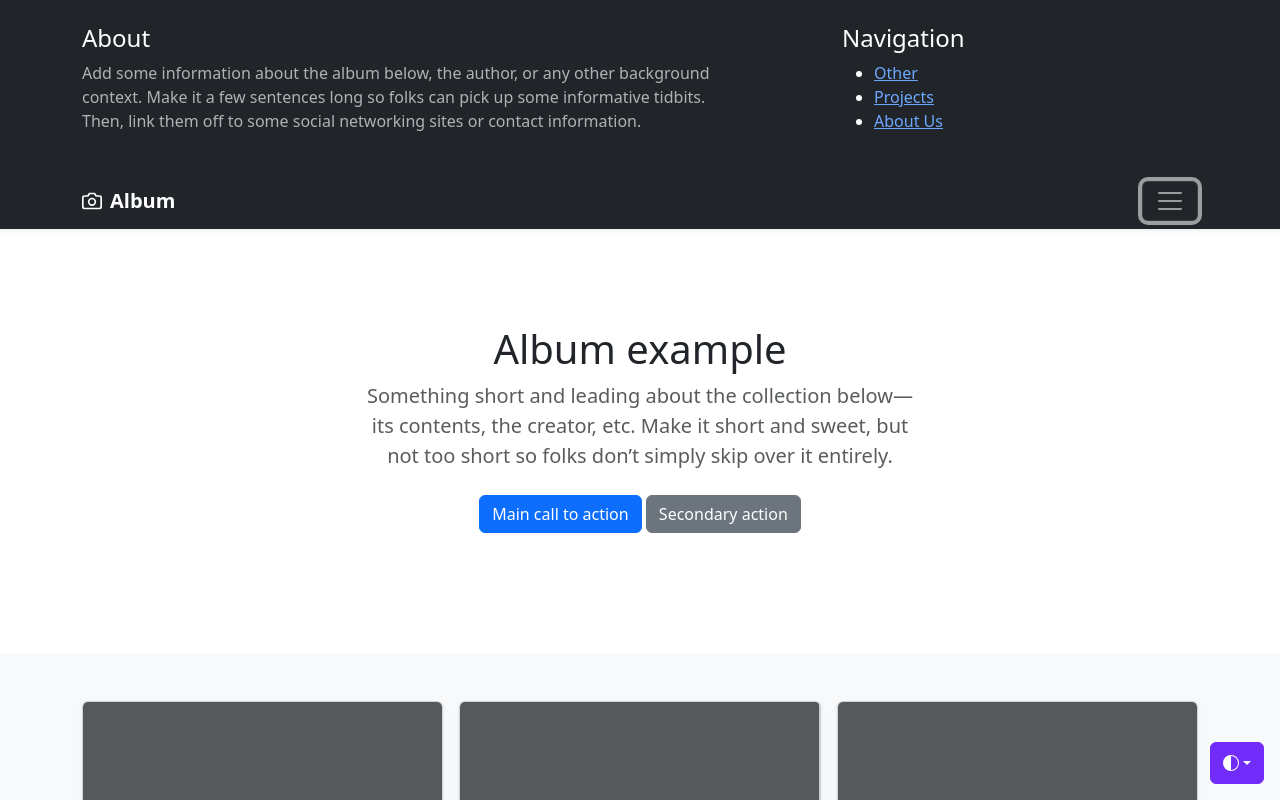
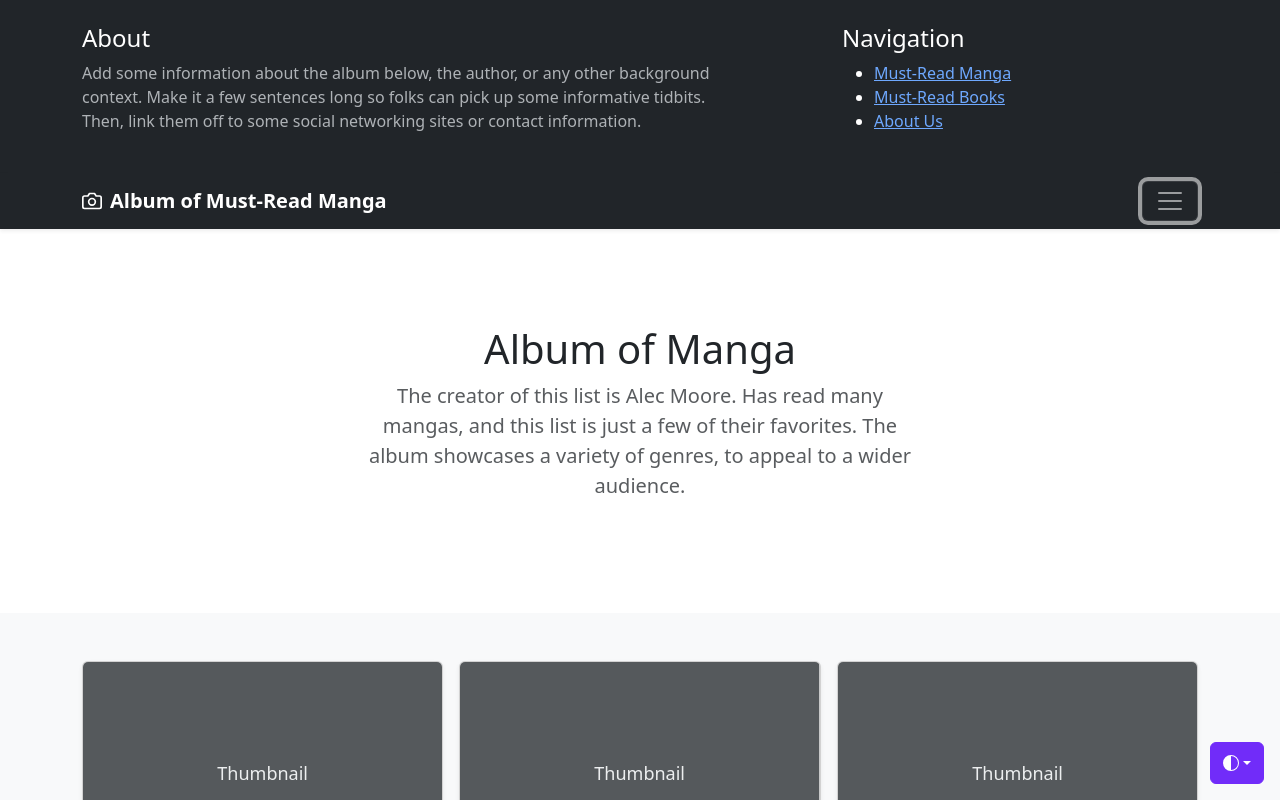
Before and after one commit to PhillyGiametta/midterm, a plain HTML site: page index2.html in a window 1280 px wide. Both pictures are taken after a click on the button "Toggle navigation". Shown: the top 800 px of the page. Drawn offline with nearby package versions, Linux system fonts and the light colour scheme; a script that the page names is missing.

Commit message:
reset these files

```diff
--- a/index2.html
+++ b/index2.html
@@ -170,9 +170,9 @@
           <header>
             <nav>
               <ul>
-                <li><a href="./index2.html">Other</a></li>
-                <li><a href="./index.html">Projects</a></li>
-                <li><a href="./group.html">About Us</a></li>
+                <li><a href="./index2final.html">Must-Read Manga</a></li>
+                <li><a href="./index1.html">Must-Read Books</a></li>
+                <li><a href="./group1.html">About Us</a></li>
               </ul>
             </nav>
           </header>
@@ -184,7 +184,7 @@
     <div class="container">
       <a href="#" class="navbar-brand d-flex align-items-center">
         <svg xmlns="http://www.w3.org/2000/svg" width="20" height="20" fill="none" stroke="currentColor" stroke-linecap="round" stroke-linejoin="round" stroke-width="2" aria-hidden="true" class="me-2" viewBox="0 0 24 24"><path d="M23 19a2 2 0 0 1-2 2H3a2 2 0 0 1-2-2V8a2 2 0 0 1 2-2h4l2-3h6l2 3h4a2 2 0 0 1 2 2z"/><circle cx="12" cy="13" r="4"/></svg>
-        <strong>Album</strong>
+        <strong>Album of Must-Read Manga</strong>
       </a>
       <button class="navbar-toggler" type="button" data-bs-toggle="collapse" data-bs-target="#navbarHeader" aria-controls="navbarHeader" aria-expanded="false" aria-label="Toggle navigation">
         <span class="navbar-toggler-icon"></span>
@@ -198,12 +198,8 @@
   <section class="py-5 text-center container">
     <div class="row py-lg-5">
       <div class="col-lg-6 col-md-8 mx-auto">
-        <h1 class="fw-light">Album example</h1>
-        <p class="lead text-body-secondary">Something short and leading about the collection below—its contents, the creator, etc. Make it short and sweet, but not too short so folks don’t simply skip over it entirely.</p>
-        <p>
-          <a href="#" class="btn btn-primary my-2">Main call to action</a>
-          <a href="#" class="btn btn-secondary my-2">Secondary action</a>
-        </p>
+        <h1 class="fw-light">Album of Manga</h1>
+        <p class="lead text-body-secondary">The creator of this list is Alec Moore. Has read many mangas, and this list is just a few of their favorites. The album showcases a variety of genres, to appeal to a wider audience.</p>
       </div>
     </div>
   </section>
```
